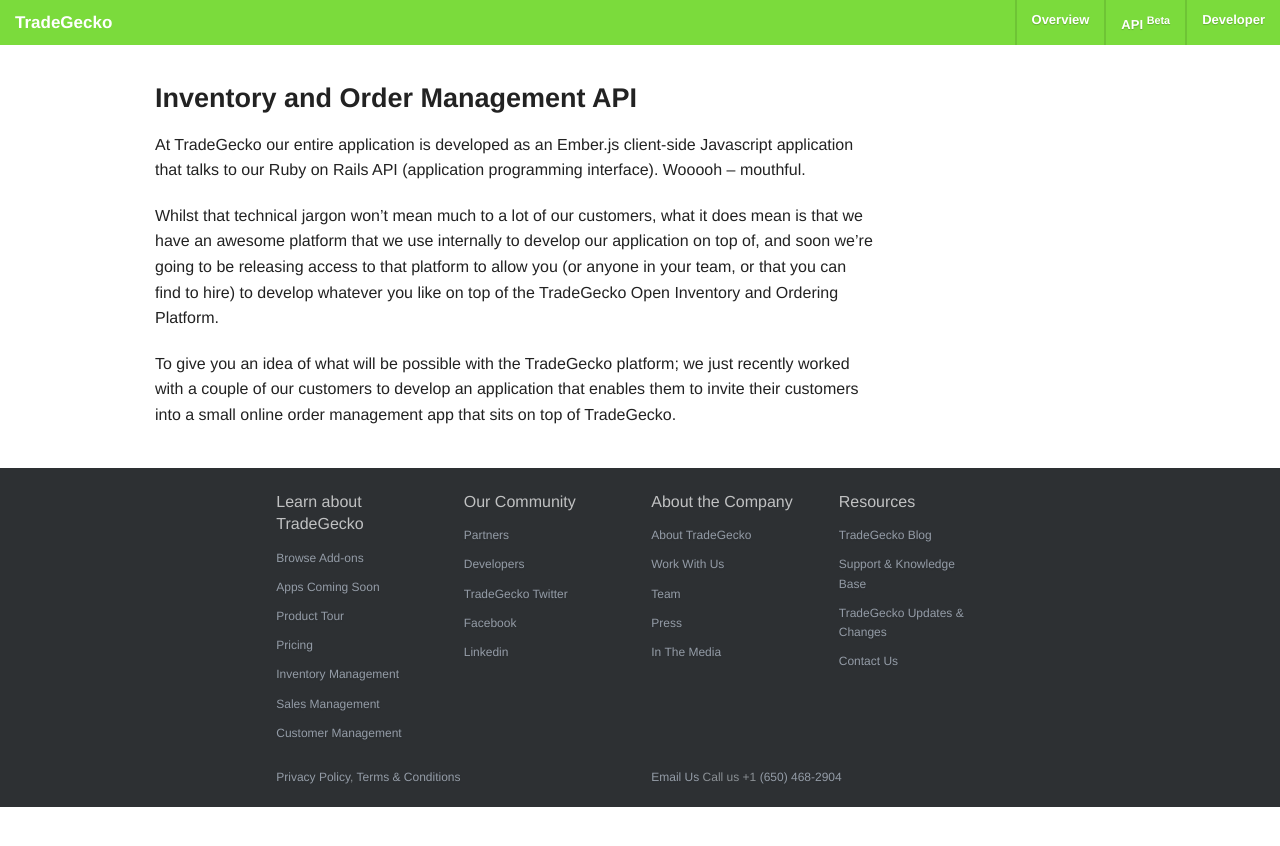
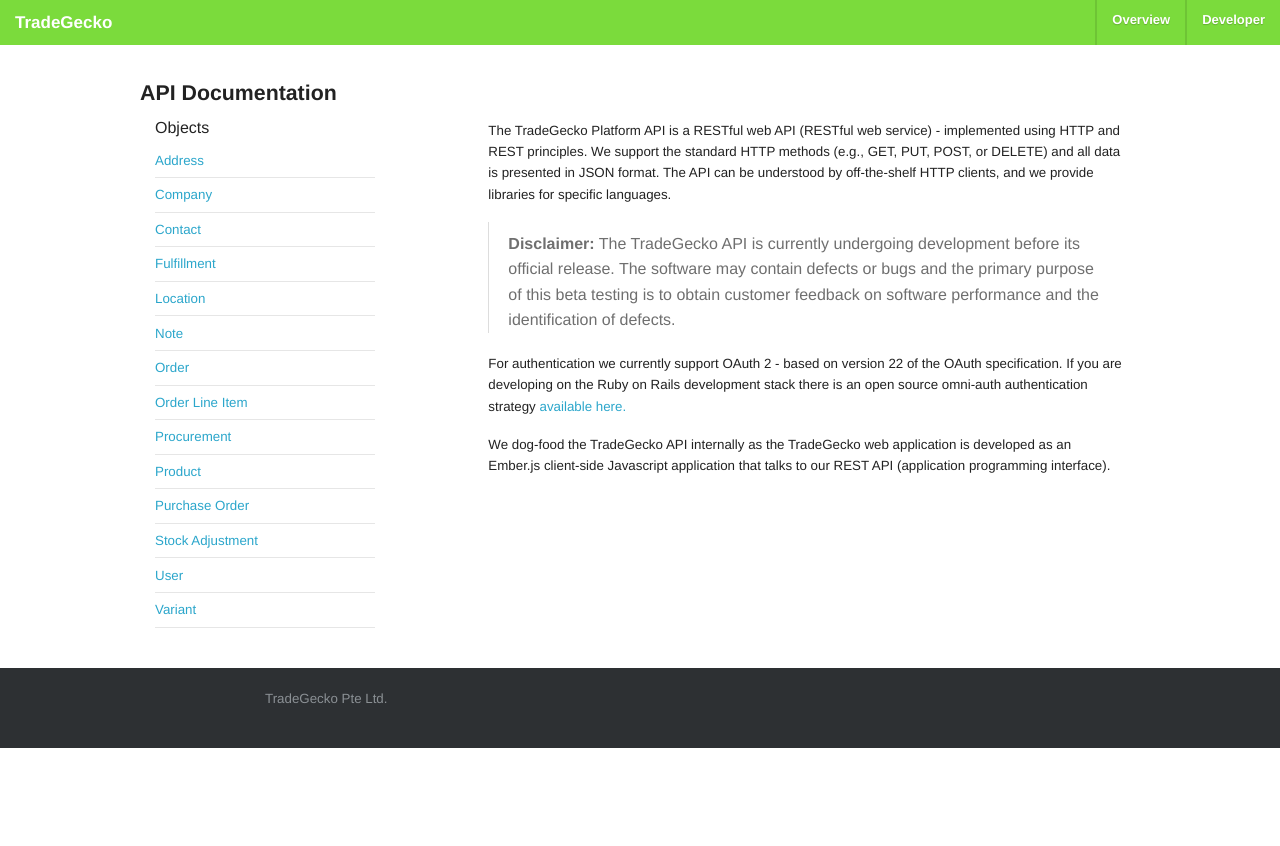
Before and after one commit to tradegecko/docs_old, a Jekyll site: the page built from index.html, in a window 1280 px wide. Shown: the top 846 px of the page. Built offline with Jekyll 4.4.1, drawn with Linux system fonts in a browser that asks for light colours; Markdown is read by kramdown in place of the engine named in the settings; the list of posts is cut into pages by our own code.

Commit message:
updated style

```diff
--- a/_layouts/default.html
+++ b/_layouts/default.html
@@ -35,8 +35,6 @@
             <li class="divider"></li>
             <li class=""><a href="/">Overview</a></li>
             <li class="divider"></li>
-            <li class=""><a href="/api.html">API <sup>Beta</sup></a></li>
-            <li class="divider"></li>
             <li class=""><a href="/developer.html">Developer</a></li>
           </ul>
         </section>
@@ -46,7 +44,7 @@
 
       <section id="main-content">
         <div class="row">
-          <div class="large-9 columns">
+          <div class="large-12 columns">
             {{content}}
           </div>
         </div>
@@ -56,63 +54,7 @@
       <!-- footer -->
       <footer id="footer">
         <div class="row">
-          <div class="large-3 columns">
-            <h3>Learn about TradeGecko</h3>
-            <ul>
-              <li><a href="http://tradegecko.com/apps">Browse Add-ons</a></li>
-              <li><a href="http://tradegecko.com/integrations">Apps Coming Soon</a></li>
-              <li><a href="http://tradegecko.com/product-tour">Product Tour</a></li>
-              <li><a href="http://tradegecko.com/pricing">Pricing</a></li>
-              <li><a href="http://tradegecko.com/inventory-management-software">Inventory Management</a></li>
-              <li><a href="http://tradegecko.com/sales-management-software">Sales Management</a></li>
-              <li><a href="http://tradegecko.com/customer-management-software">Customer Management</a></li>
-            </ul>
-          </div>
-          <div class="large-3 columns">
-            <h3>Our Community</h3>
-            <ul>
-              <li><a target="_blank" href="http://tradegecko.com/partners">Partners</a></li>
-              <li><a target="_blank" href="http://docs.tradegecko.com">Developers</a></li>
-              <li><a target="_blank" href="http://twitter.com/tradegecko">TradeGecko Twitter</a></li>
-              <li><a target="_blank" href="http://facebook.com/tradegecko">Facebook</a></li>
-              <li><a target="_blank" href="http://www.linkedin.com/company/tradegecko-pte-ltd-">Linkedin</a></li>
-            </ul>
-          </div>
-          <div class="large-3 columns">
-            <h3>About the Company</h3>
-            <ul>
-              <li><a href="http://tradegecko.com/about">About TradeGecko</a></li>
-              <li><a href="http://tradegecko.com/jobs">Work With Us</a></li>
-              <li><a href="http://tradegecko.com/team">Team</a></li>
-              <li><a href="http://tradegecko.com/press">Press</a></li>
-              <li><a href="http://tradegecko.com/featured-in">In The Media</a></li>
-            </ul>
-          </div>
-          <div class="large-3 columns">
-            <h3>Resources</h3>
-            <ul>
-              <li><a target="_blank" href="http://blog.tradegecko.com">TradeGecko Blog</a></li>
-              <li><a target="_blank" href="http://support.tradegecko.com">Support &amp; Knowledge Base</a></li>
-              <li><a target="_blank" href="https://go.tradegecko.com/changes">TradeGecko Updates &amp; Changes</a></li>
-              <li><a target="_blank" href="http://tradegecko.com/contact-us">Contact Us</a></li>
-            </ul>
-          </div>
-        </div>
-        <div class="row">
-          <div class="large-6 columns">
-            <ul>
-              <li>
-                <a href="http://tradegecko.com/privacy">Privacy Policy</a>, <a href="http://tradegecko.com/terms">Terms &amp; Conditions</a>
-              </li>
-            </ul>
-          </div>
-          <div class="large-6 columns">
-            <ul>
-              <li>
-                <a href="http://tradegecko.com/contact">Email Us</a> Call us +1 <a href="callto:6504682904">(650) 468-2904</a>
-              </li>
-            </ul>
-          </div>
+          <p>TradeGecko Pte Ltd.</p>
         </div>
       </footer>
 
--- a/_layouts/developer.html
+++ b/_layouts/developer.html
@@ -6,7 +6,7 @@
 </div>
 
 <div class="row">
-  <div class="large-5 columns"
+  <div class="large-3 columns"
     <h2>Objects</h2>
     <ul class="side-nav">
       {% for post in site.categories.developer %}
@@ -16,7 +16,7 @@
     </ul>
   </div>
 
-  <div class="large-7 columns">
+  <div class="large-8 columns">
     <div id="post">
       {{ content }}
     </div>
--- a/css/custom.css
+++ b/css/custom.css
@@ -22,10 +22,26 @@
   line-height:20px;
 }
 
+h2 {
+  font-size:16pt;
+}
+
+p {
+  font-size:10pt;
+}
+
+code {
+  font-size:9pt;
+  word-wrap:break-word;
+}
 
 table {
   width: 100%;
   margin-bottom: 20px;
+}
+
+ul.side-nav li a {
+  font-size:10pt;
 }
 
 th, td {
@@ -49,6 +65,7 @@
   color: rgba(201,208,214,0.6);
   padding-top:20px;
   margin-top:20px;
+  min-height: 80px;
 }
 
 #footer h3 {
--- a/developer.html
+++ b/developer.html
@@ -8,7 +8,7 @@
 </div>
 
 <div class="row">
-  <div class="large-5 columns"
+  <div class="large-3 columns"
     <h2>Objects</h2>
     <ul class="side-nav">
       {% for post in site.categories.developer %}
@@ -18,7 +18,7 @@
     </ul>
   </div>
 
-  <div class="large-7 columns">
+  <div class="large-8 columns">
     <h3>
       API Endpoint
     </h3>
--- a/index.html
+++ b/index.html
@@ -1,21 +1,39 @@
 ---
 layout: default
-title: Home
+title: API Documentation
 ---
+<div class="row">
+  <h2>{{ page.title }}</h2>
+</div>
 
-<div id="home">
-  <div class="span9">
-    <h3>Inventory and Order Management API </h3>
-    <p>
-    At TradeGecko our entire application is developed as an Ember.js client-side Javascript application that talks to our Ruby on Rails API (application programming interface). Wooooh – mouthful.
-    </p>
+<div class="row">
+  <div class="large-3 columns"
+    <h2>Objects</h2>
+    <ul class="side-nav">
+      {% for post in site.categories.api %}
+        <li><a href="{{ post.url }}">{{ post.title }}</a></li>
+        <li class="divider"></li>
 
-    <p>
-    Whilst that technical jargon won’t mean much to a lot of our customers, what it does mean is that we have an awesome platform that we use internally to develop our application on top of, and soon we’re going to be releasing access to that platform to allow you (or anyone in your team, or that you can find to hire) to develop whatever you like on top of the TradeGecko Open Inventory and Ordering Platform.
-    </p>
+      {% endfor %}
+    </ul>
+  </div>
+  <div class="large-8 columns">
+    <div>
+    </div>
+    <div>
+      <p>The TradeGecko Platform API is a RESTful web API (RESTful web service) - implemented using HTTP and REST principles. We support the standard HTTP methods (e.g., GET, PUT, POST, or DELETE) and all data is presented in JSON format. The API can be understood by off-the-shelf HTTP clients, and we provide libraries for specific languages.</p>
+      <p><blockquote>
+        <strong>Disclaimer:</strong>
+        The TradeGecko API is currently undergoing development before its official release.
+        The software may contain defects or bugs and the primary purpose of this beta testing
+        is to obtain customer feedback on software performance and the identification of defects.
+       </blockquote>
+      </p>
+      <p>
+      For authentication we currently support OAuth 2 - based on version 22 of the OAuth specification. If you are developing on the Ruby on Rails development stack there is an open source omni-auth authentication strategy <a href="https://github.com/tradegecko/omniauth-tradegecko">available here.</a></p>
 
-    <p>
-    To give you an idea of what will be possible with the TradeGecko platform; we just recently worked with a couple of our customers to develop an application that enables them to invite their customers into a small online order management app that sits on top of TradeGecko.
-    </p>
+      <p>We dog-food the TradeGecko API internally as the TradeGecko web application is developed as an Ember.js client-side Javascript application that talks to our REST API (application programming interface).</p>
+    </div>
   </div>
+
 </div>
```
Also changed, not shown: api.html (deleted, +0 -31 lines).
